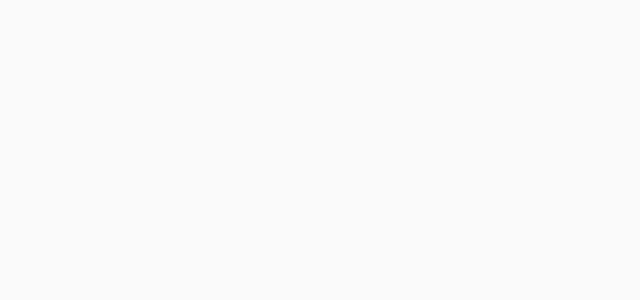
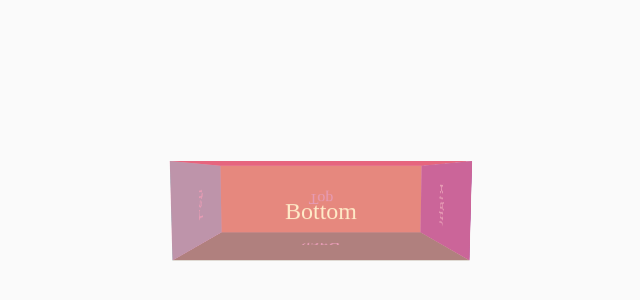
Before and after one commit to CaioVieira-dev/learn-3D-transform, a React (Create React App) app: page /animation/box-spin in a window 1280 px wide. Shown: the part 196-496 px from the top of the page, without its empty margins (319-959 px from the left). Built offline with nearby package versions, Linux system fonts and the light colour scheme.

Commit message:
feat: :dizzy: create spin box animation
create a spin box animation with css 3d transform

```diff
--- a/src/pages/BoxSpin/index.tsx
+++ b/src/pages/BoxSpin/index.tsx
@@ -1,9 +1,16 @@
-import { Scene } from './styles'
+import { Scene, BoxFace, Box } from './styles'
 
 export function BoxSpin() {
     return (
         <Scene>
-
+            <Box>
+                <BoxFace className="Front">Front</BoxFace>
+                <BoxFace className="Back">Back</BoxFace>
+                <BoxFace className="Top">Top</BoxFace>
+                <BoxFace className="Bottom">Bottom</BoxFace>
+                <BoxFace className="Left">Left</BoxFace>
+                <BoxFace className="Right">Right</BoxFace>
+            </Box>
         </Scene>
     )
 }
--- a/src/pages/BoxSpin/styles.ts
+++ b/src/pages/BoxSpin/styles.ts
@@ -1,5 +1,82 @@
-import styled from "styled-components";
+import styled, { keyframes } from "styled-components";
+
+const spin = keyframes`
+0%,100%{
+    transform: translateZ(-100px) rotateY(   0deg);
+}
+16%{
+    transform: translateZ(-100px) rotateY( -90deg);
+}
+32%{
+    transform: translateZ(-100px) rotateY(-180deg);
+}
+48%{
+    transform: translateZ(-100px) rotateY(  90deg);
+}
+64%{
+    transform: translateZ(-100px) rotateX( -90deg);
+}
+80%{
+    transform: translateZ(-100px) rotateX(  90deg);
+}
+
+`
+export const Scene = styled.div`
+  width: 300px;
+  height: 200px;
+  perspective: 400px;
+`
+export const Box = styled.div`
+    width: 300px;
+    height: 200px;
+    position: relative;
+    transform-style: preserve-3d;
+    transform: translateZ(-50px);
+    animation: ${spin} 7s ease-in-out infinite;
+    `
+export const BoxFace = styled.div`
+position: absolute;
+opacity: 0.7;
+text-align: center;
+font-size: 24px;
+color:white;
+.Front&,.Back&{
+width: 300px;
+height: 200px;
+line-height: 200px;
+}
+.Left&,.Right&{
+    width: 100px;
+    height: 200px;
+    left:100px;
+    line-height:200px;
+}
+.Top&,.Bottom&{
+    width: 300px;
+    height: 100px;
+    top: 50px;
+    line-height:100px;
+}
+.Front&{
+    transform: rotateY(  0deg) translateZ( 50px);
+    background-color:red;
+}
+.Back&{
+    transform: rotateY(  180deg) translateZ( 50px);
+    background-color:green;
+ }
+.Right&{ transform: rotateY(  90deg) translateZ( 150px);
+    background-color:purple;
+ }
+.Left&{ transform: rotateY(  -90deg) translateZ( 150px);
+    background-color:turquoise;
+}
+.Top&{ transform: rotateX(  90deg) translateZ( 100px);
+    background-color:orange;
+ }
+.Bottom&{ transform: rotateX(  -90deg) translateZ( 100px);
+    background-color:palevioletred;
+ }
 
 
-export const Scene = styled.div`
 `
```
